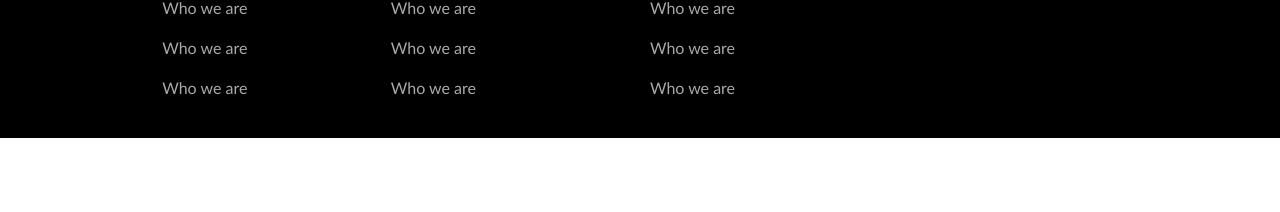
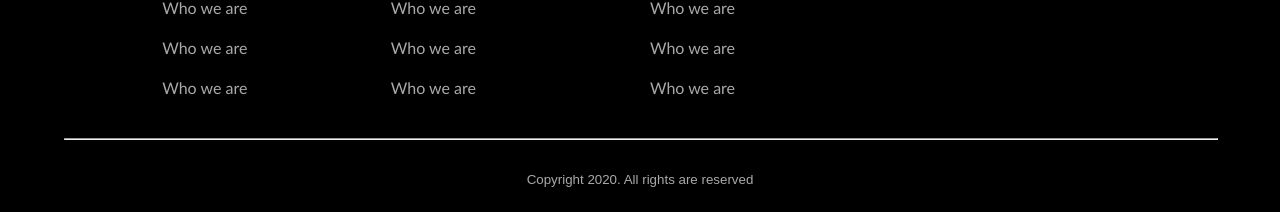
Before and after one commit to vamshi9902/Assignment-AvIT, a plain HTML site: page Task-2/index.html in a window 1280 px wide. Shown: the part 4888-5100 px from the top of the page. Before the commit the page ends 5026 px from the top, so only its background shows below. Drawn offline with Linux system fonts and the light colour scheme.

Commit message:
Commited

```diff
--- a/Task-2/index.html
+++ b/Task-2/index.html
@@ -531,5 +531,9 @@
             </li>
         </ul>
     </footer>
+    <div class="last">
+        <hr><br><br>
+        <p>Copyright 2020. All rights are reserved</p>
+    </div>
 </body>
 </html>
--- a/Task-2/style.css
+++ b/Task-2/style.css
@@ -233,6 +233,17 @@ li img{
     margin: 0 5px;
     border-radius: 5px;
 }
+.last{
+    color: darkgrey;
+    background-color: black;
+    font-size: smaller;
+    text-align: center;
+    padding-bottom: 25px;
+}
+hr{
+    width: 90%;
+    margin-left: 5%;
+}
 @media (max-width:1100){
     .banner1{
         height: 350px;
```
